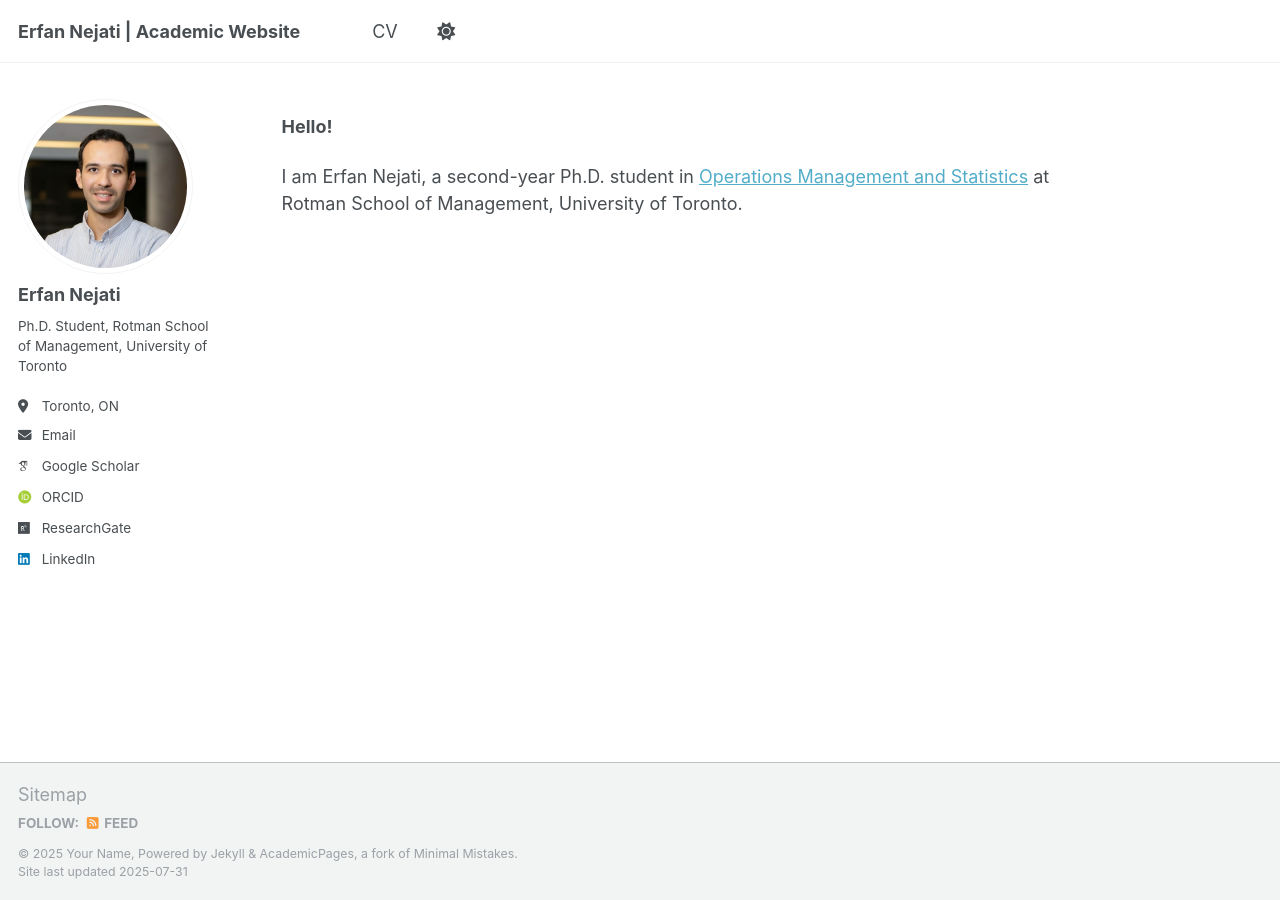
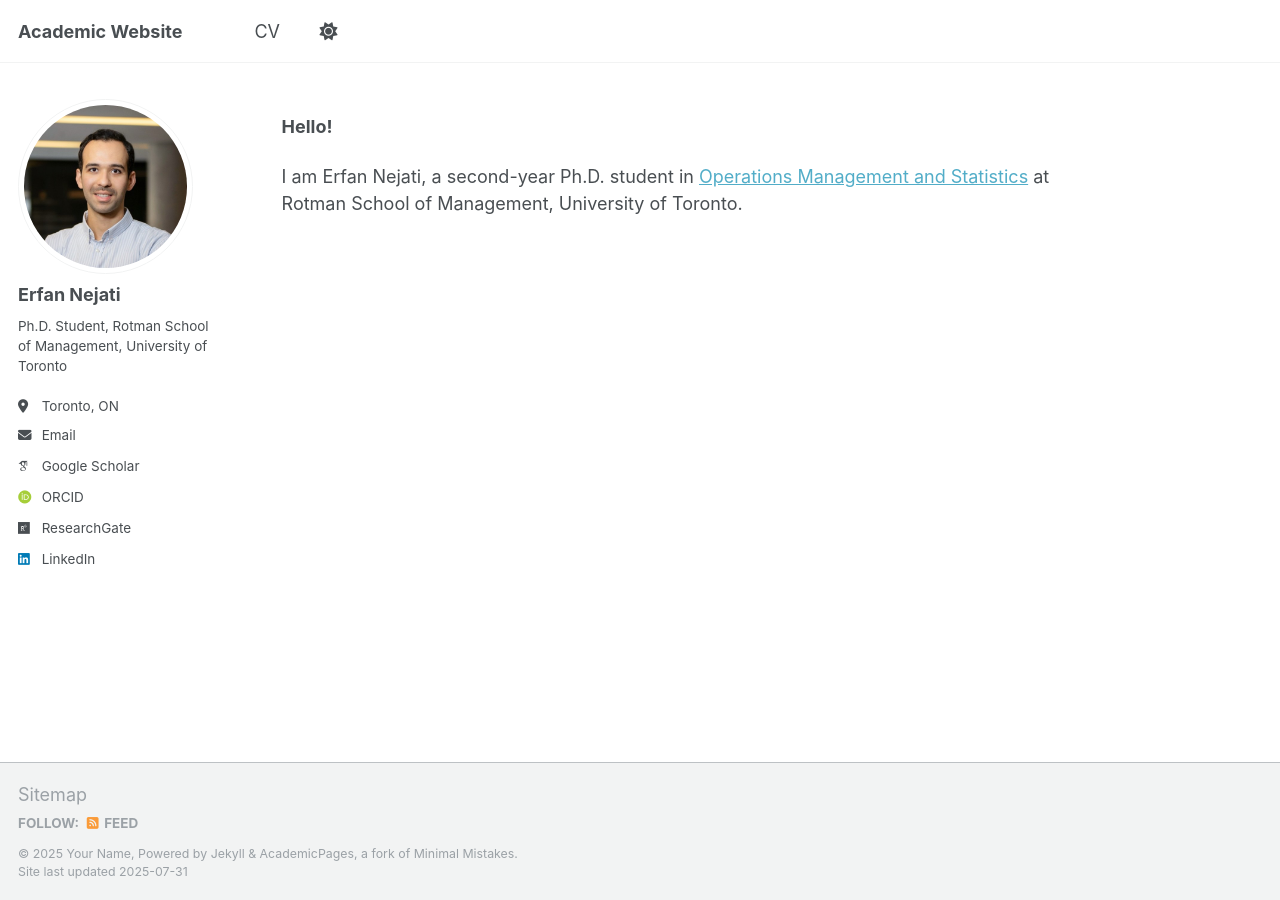
Before and after one commit to erfannjt/my-website, a Jekyll site: the page built from _pages/about.md, in a window 1280 px wide. Built offline with Jekyll 4.4.1, drawn with Linux system fonts in a browser that asks for light colours; some web fonts are replaced; a script that is not in the unit is left out.

Commit message:
Update _config.yml

```diff
--- a/_config.yml
+++ b/_config.yml
@@ -9,7 +9,7 @@
 # Basic Site Settings
 locale                   : "en-US"
 site_theme               : "default"
-title                    : "Erfan Nejati | Academic Website"
+title                    : "Academic Website"
 title_separator          : "-"
 name                     : &name "Your Name"
 description              : &description "personal description"
```
